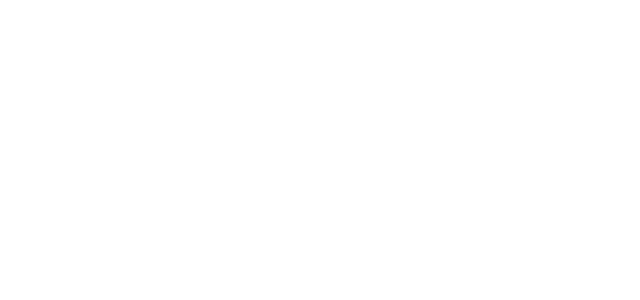
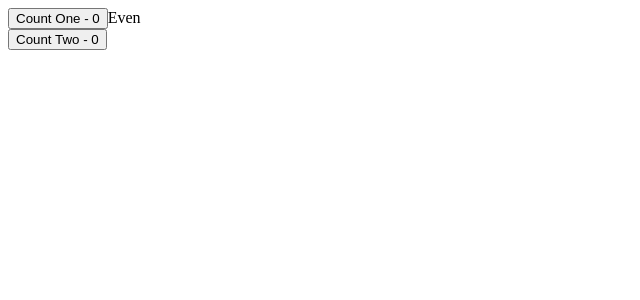
Before and after one commit to AndreyKovaleu/React_hooks, a React (Create React App) app: page / in a window 1280 px wide. Shown: the top 300 px of the page, without its empty margins (0-640 px from the left). Built offline with nearby package versions, Linux system fonts and the light colour scheme.

Commit message:
lesson 27

```diff
--- a/src/App.js
+++ b/src/App.js
@@ -1,6 +1,9 @@
+import Counter from "./components/Counter";
+
 function App() {
   return (
     <div className="App">
+      <Counter />
     </div>
   );
 }
--- /dev/null
+++ b/src/components/Counter.js
@@ -0,0 +1,36 @@
+import React, { useState, useMemo } from 'react'
+
+function Counter() {
+  const [counterOne, setCounterOne] = useState(0)
+  const [counterTwo, setCounterTwo] = useState(0)
+
+  const incrementOne = () => {
+    setCounterOne(counterOne + 1)
+  }
+
+  const incrementTwo = () => {
+    setCounterTwo(counterTwo + 1)
+  }
+
+  const isEven = useMemo(() => {
+    let i = 0;
+    while (i < 2000000000) {
+      i++;
+    }
+    return counterOne % 2 === 0
+  }, [counterOne])
+
+  return (
+    <div>
+      <div>
+        <button onClick={incrementOne}>Count One - {counterOne}</button>
+        <span>{isEven ? 'Even' : 'Odd'}</span>
+      </div>
+      <div>
+        <button onClick={incrementTwo}>Count Two - {counterTwo}</button>
+      </div>
+    </div>
+  )
+}
+
+export default Counter
```
